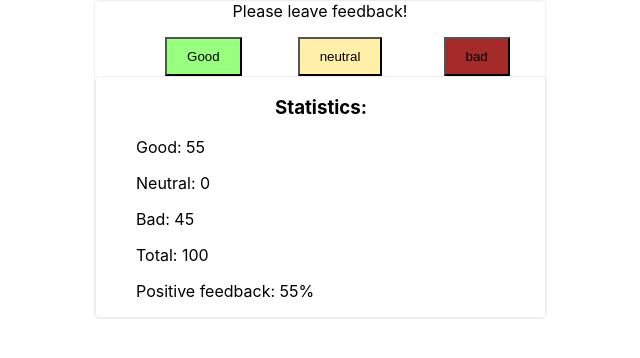
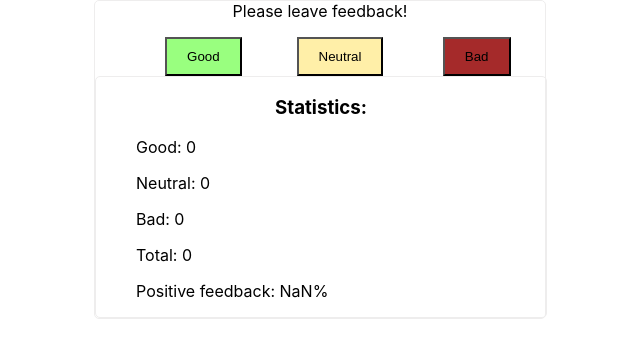
Before and after one commit to ljubik/goit-react-hw-02-feedback, a React (Create React App) app: page / in a window 1280 px wide. Shown: the top 358 px of the page, without its empty margins (320-960 px from the left). Built offline with nearby package versions, Linux system fonts and the light colour scheme.

Commit message:
make set state and prevstate Feedback

```diff
--- a/src/App.js
+++ b/src/App.js
@@ -5,15 +5,22 @@ import Feedback from "./components/feedback/feedback"
 
 class App extends Component {
   state = {
-    good: 55,
+    good: 0,
     neutral: 0,
-    bad: 45,
+    bad: 0,
   }
 
+  addEl = (e) => {
+    console.log(`e.target.name`, e.target.name );
+    const getVal = this.state;
+    this.setState(prevstate  => ({ [e.target.name]:  prevstate[e.target.name] + 1 } ));
+  };
+
   render() {
+    const { addEl } = this;
   return (
     <>
-    <Feedback raiting={this.state}/>
+    <Feedback raiting={this.state} addEl={addEl}/>
     </>
   );
 }};
--- a/src/components/feedback/feedback.js
+++ b/src/components/feedback/feedback.js
@@ -3,21 +3,31 @@ import style from "./feedback.module.css";
 import PropTypes from "prop-types";
 
 class Feedback extends Component {
+  state = {
+    show: false,
+
+  };
+
 
 
   render() {
-    const { raiting } =  this.props;
+    const { show } = this.state;
+    const { toggle, handleChange, handleSubmit, getElem } = this;
+    const { raiting, addEl } =  this.props;
+    console.log(raiting)
     const { good, neutral, bad} = {...raiting}
-    console.log(raiting)
+
     const total = good + neutral + bad
     const positive = Math.round( good / total * 100, 1 )
+
+
   return (
     <div className={style.fedback}>
       Please leave feedback!
       <ul className={style.ulList}>
-        <li className={style.liList}><button className={style.green}>Good</button></li>
-        <li className={style.liList}><button className={style.yellow}>neutral</button></li>
-        <li className={style.liList}><button className={style.red}>bad</button></li>
+        <li className={style.liList}><button name="good" onClick={addEl} className={style.green}>Good</button></li>
+        <li className={style.liList}><button name="neutral" onClick={addEl} className={style.yellow}>Neutral</button></li>
+        <li className={style.liList}><button name="bad" onClick={addEl} className={style.red}>Bad</button></li>
       </ul>
 
 
```
